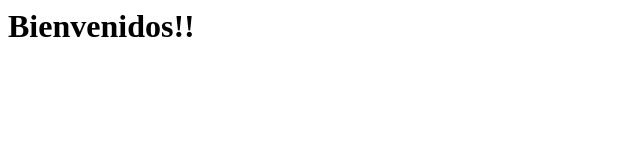
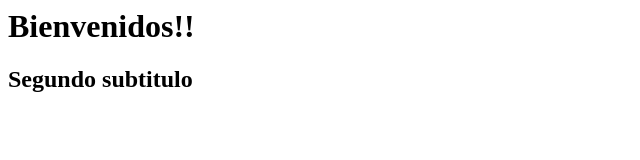
Before and after one commit to danielvazquezcayetano/proyecto1, a plain HTML site: page index.html in a window 1280 px wide. Shown: the whole page, without its empty margins (0-640 px from the left). Drawn offline with Linux system fonts and the light colour scheme.

Commit message:
Actualiza index.html h2

```diff
--- a/index.html
+++ b/index.html
@@ -1 +1,3 @@
 <h1>Bienvenidos!!</h1>
+
+<h2>Segundo subtitulo</h2>
```
